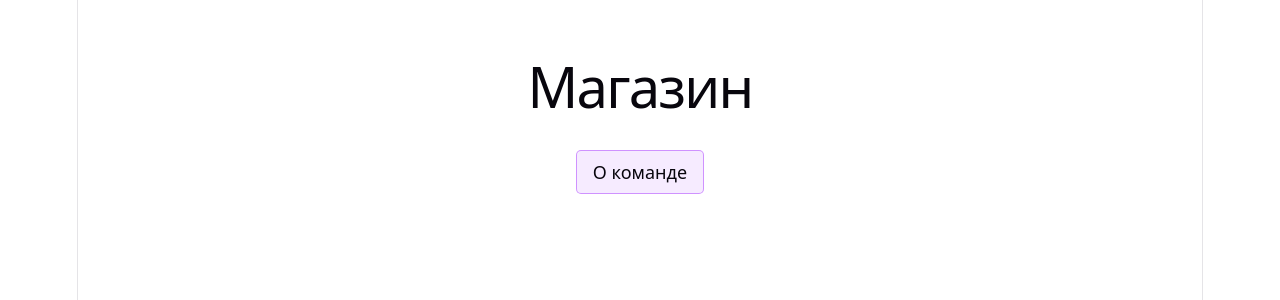
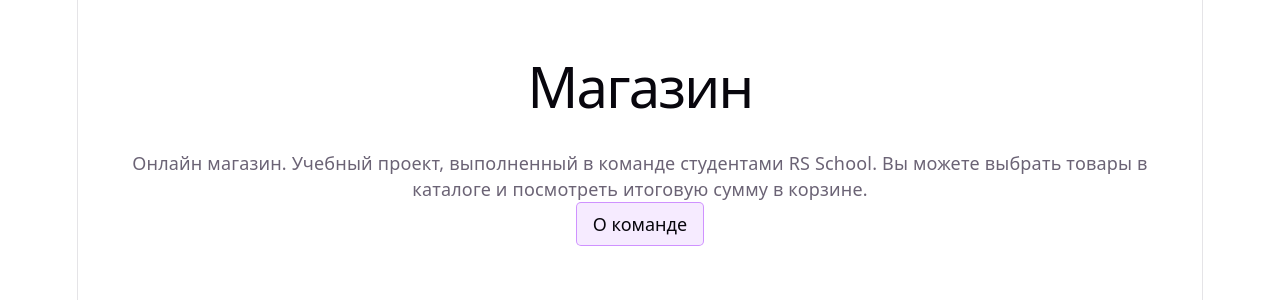
Before and after one commit to VIKTORIYA-S/online-shop, a React (Vite) app: page / in a window 1280 px wide. Both pictures are taken after a click on the button "Перейти в магазин". Shown: the top 300 px of the page. Built offline with nearby package versions, Linux system fonts and the light colour scheme.

Commit message:
feat: add shop description to about us page

```diff
--- a/src/App.tsx
+++ b/src/App.tsx
@@ -1,14 +1,19 @@
-import { useState } from 'react'
-import './App.css'
+import { useState } from "react";
+import "./App.css";
 
 function App() {
-  const [isShopOpen, setIsShopOpen] = useState(false)
+  const [isShopOpen, setIsShopOpen] = useState(false);
 
   return (
     <main className="page">
       {isShopOpen ? (
         <>
           <h1>Магазин</h1>
+          <p>
+            Онлайн магазин. Учебный проект, выполненный в команде студентами RS
+            School. Вы можете выбрать товары в каталоге и посмотреть итоговую
+            сумму в корзине.
+          </p>
           <button
             type="button"
             className="page-button"
@@ -31,7 +36,10 @@ function App() {
               <strong>
                 <a href="https://github.com/alexander-alxck">alexander-alxck</a>
               </strong>
-              <p>Подготовил данные и изображения товаров и сделал стартовый экран.</p>
+              <p>
+                Подготовил данные и изображения товаров и сделал стартовый
+                экран.
+              </p>
             </li>
           </ul>
           <button
@@ -44,7 +52,7 @@ function App() {
         </>
       )}
     </main>
-  )
+  );
 }
 
-export default App
+export default App;
```
